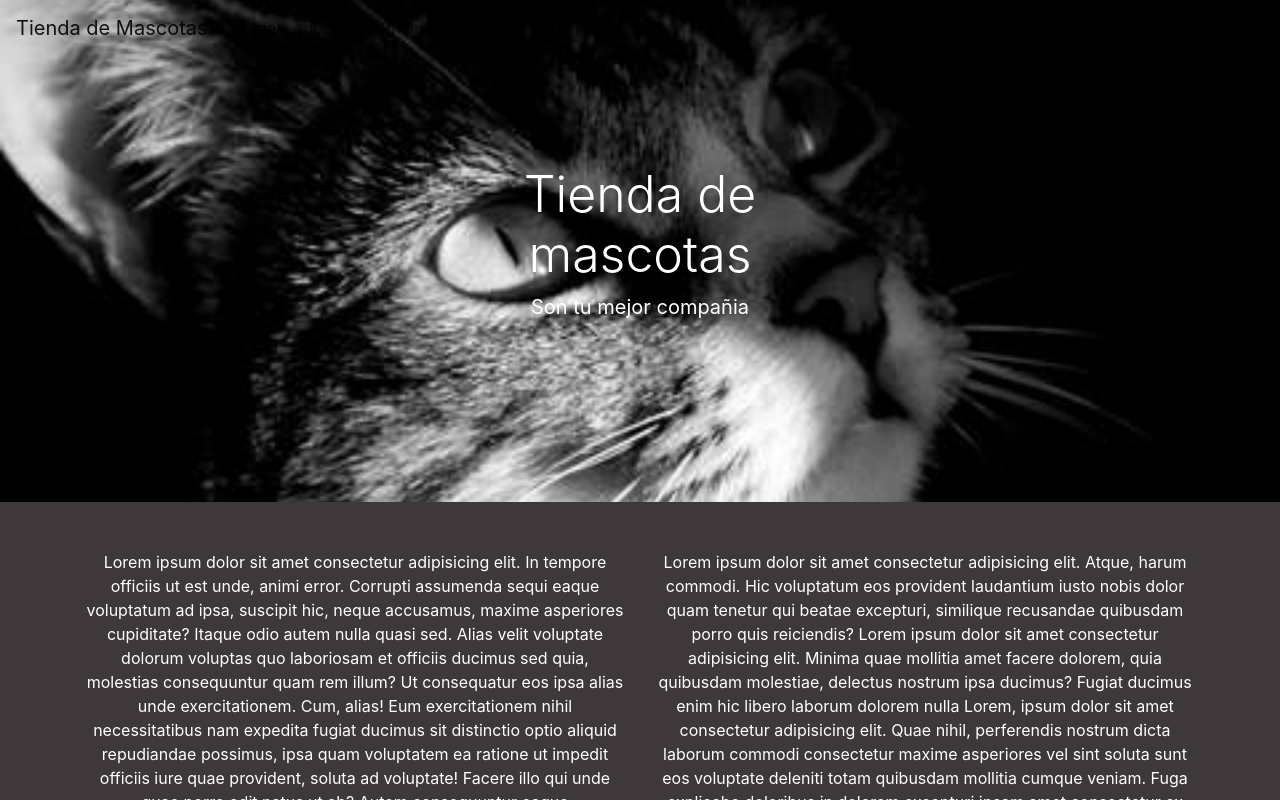
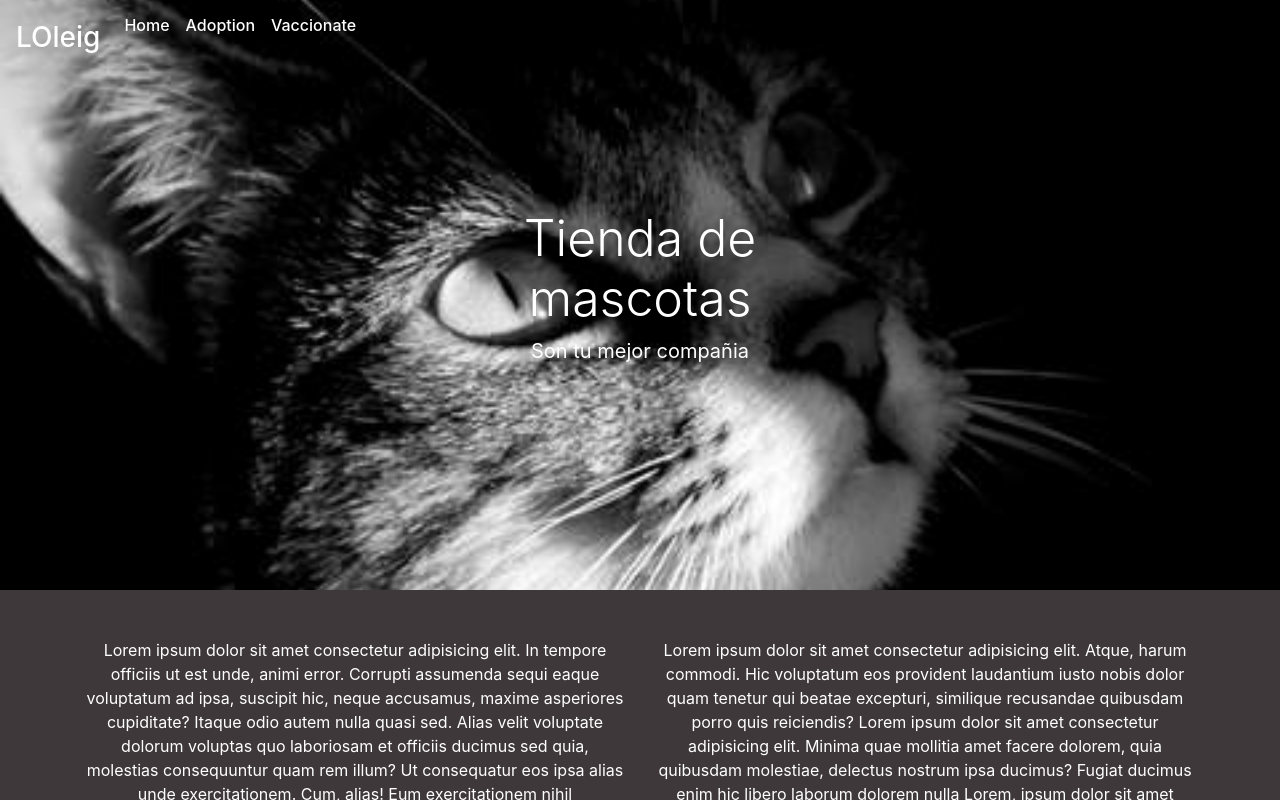
Before and after one commit to Daicelys/Proyecto-mascotas, a plain HTML site: page index.html in a window 1280 px wide. Shown: the top 800 px of the page. Drawn offline with Linux system fonts and the light colour scheme.

Commit message:
Menu arreglado

```diff
--- a/css/estilos.css
+++ b/css/estilos.css
@@ -16,10 +16,11 @@
     color: white;
 }
 
-.header .navbar a {
-    color: white);
+h6 {
+    font-size: 1rem;
+    color: white;
 }
 
 .seccion-formulario {
-    background: rgb(163, 161, 162);
+    background: rgb(63, 56, 59);
 }
--- a/index.html
+++ b/index.html
@@ -15,32 +15,52 @@
 </head>
 
 <body>
-    <div class="header">
-        <nav class="navbar navbar-expand-lg navbar-light fixed-top">
-            <a class="navbar-brand" href="#">Tienda de Mascotas</a>
-            <button class="navbar-toggler" type="button" data-toggle="collapse" data-target="#navbarNav" aria-controls="navbarNav" aria-expanded="false" aria-label="Toggle navigation">
+
+
+
+
+    <section class="encabezado py-5">
+
+        <nav class="navbar navbar-expand-lg navbar-dark fixed-top text-light ">
+            <button class="navbar-toggler" type="button" data-toggle="collapse" data-target="#navbarTogglerDemo03" aria-controls="navbarTogglerDemo03" aria-expanded="false" aria-label="Toggle navigation">
               <span class="navbar-toggler-icon"></span>
             </button>
-            <div class="collapse navbar-collapse" id="navbarNav">
-                <ul class="navbar-nav">
-                    <li class="nav-item active">
-                        <a class="nav-link" href="#">Home <span class="sr-only">(current)</span></a>
+            <a class="navbar-brand" href="#">
+                <h3>LOleig</h3>
+            </a>
+
+            <div class="collapse navbar-collapse" id="navbarTogglerDemo03">
+                <ul class="navbar-nav mr-auto mt-2 mt-lg-0">
+
+                    <li class="nav-item">
+                        <a class="nav-link" href="#">
+                            <h6>Home</h6>
+                        </a>
+                    </li>
+
+                    <li class="nav-item">
+                        <a class="nav-link" href="#">
+                            <h6>Adoption</h6>
+                        </a>
                     </li>
                     <li class="nav-item">
-                        <a class="nav-link" href="#">Adopcion</a>
+                        <a class="nav-link" href="#">
+                            <h6>Vaccionate
+                                <h6>
+                        </a>
                     </li>
-                    <li class="nav-item">
-                        <a class="nav-link" href="#">Pricing</a>
-                    </li>
-
                 </ul>
             </div>
-
         </nav>
-    </div>
 
 
-    <section class="encabezado py-1">
+
+
+
+
+
+
+
 
         <div class="position-relative overflow-hidden p-3 p-md-5 m-md-3 text-center">
             <div class="col-md-5 p-lg-5 mx-auto my-5">
```
